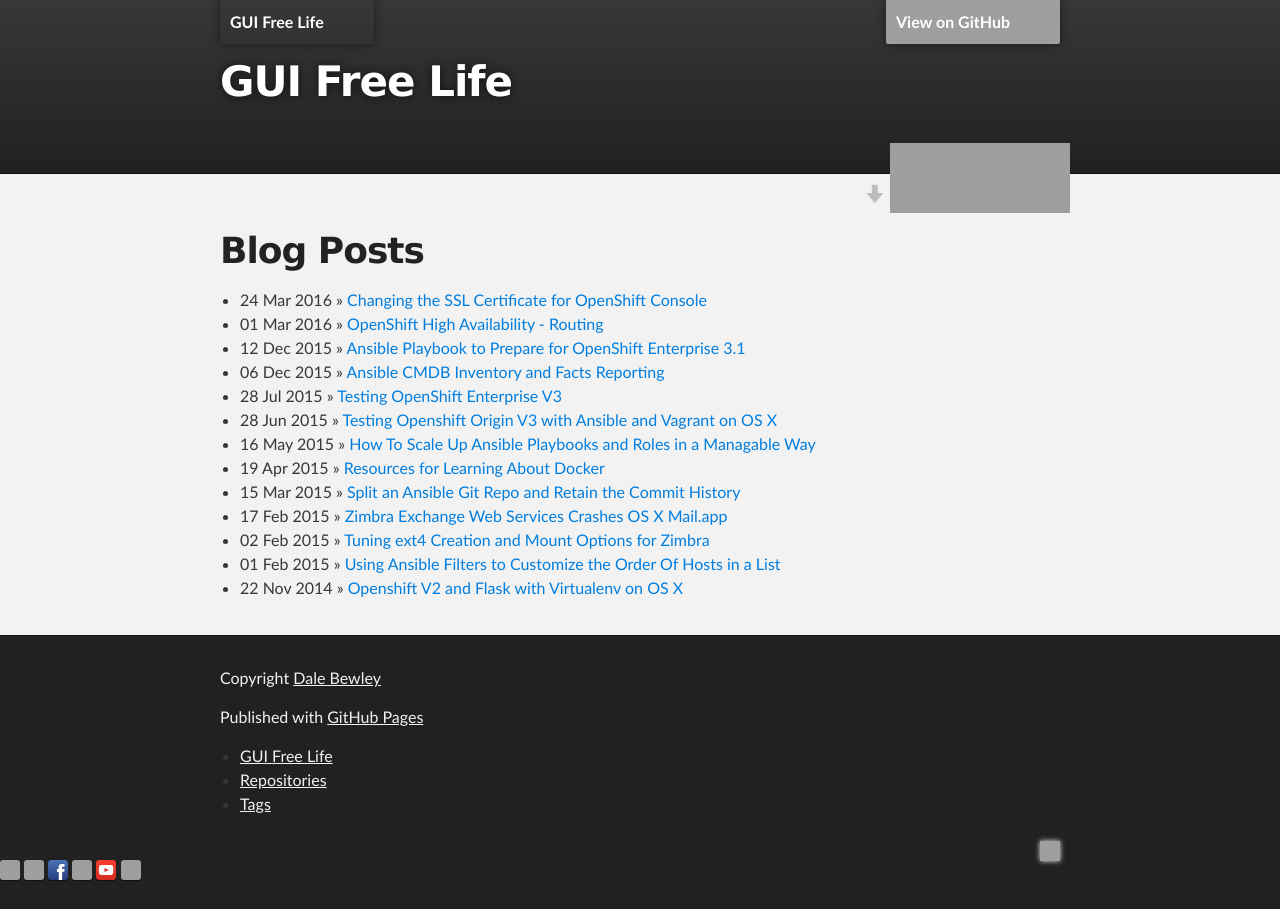
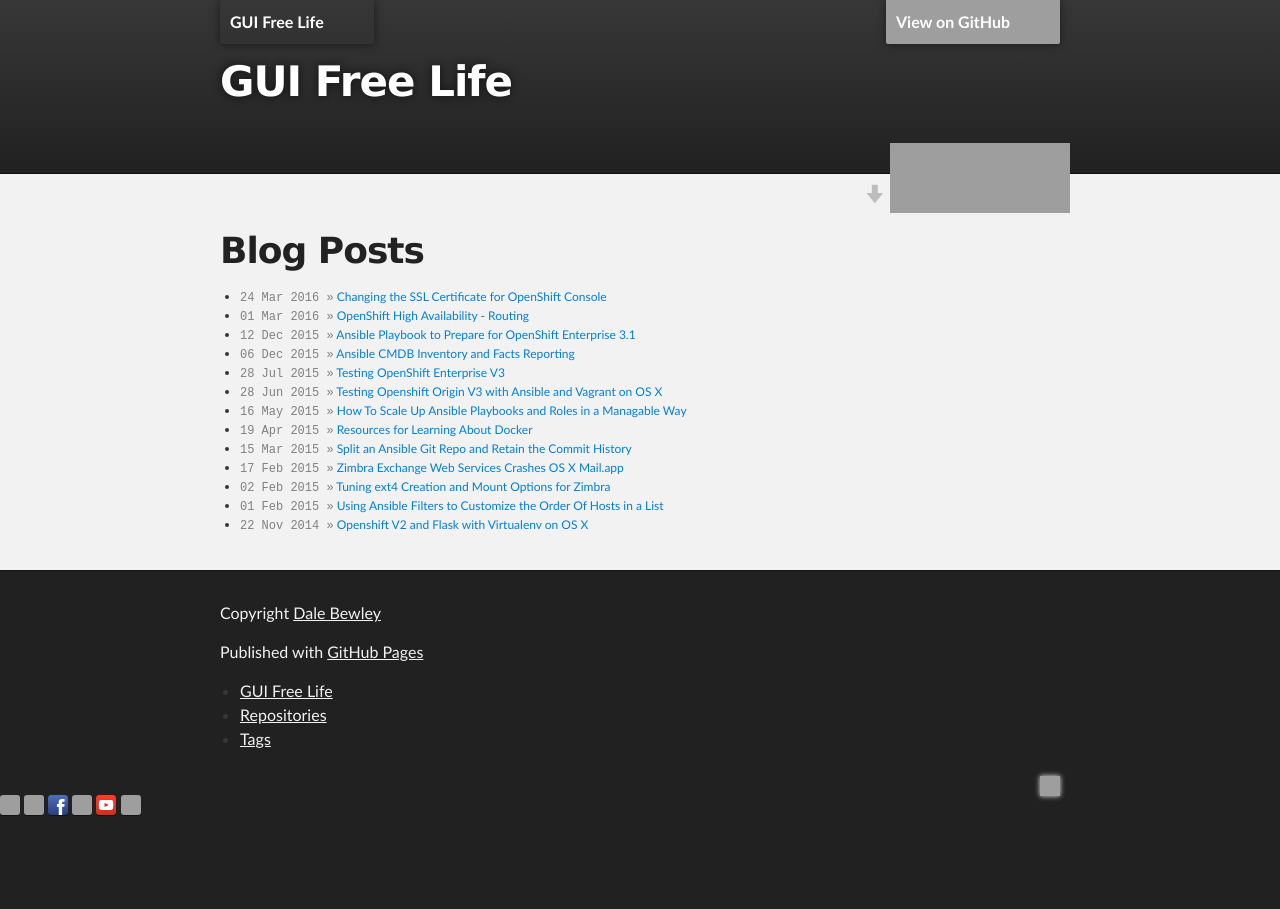
Before and after one commit to dlbewley/dlbewley.github.io, a Jekyll site: the page built from index.html, in a window 1280 px wide. Built offline with Jekyll 4.4.1, drawn with Linux system fonts in a browser that asks for light colours; the repository's description, which GitHub fills in, is left out; grey boxes are pictures that could not be loaded.

Commit message:
post dates in gray and monospace

```diff
--- a/css/stylesheet.css
+++ b/css/stylesheet.css
@@ -403,7 +403,14 @@
 }
 
 #posts {
+ font-size: 75%;
 }
+
+.post-date {
+  color: gray;
+  font-family: monospace;
+}
+
 #repos {
 }
 
```
